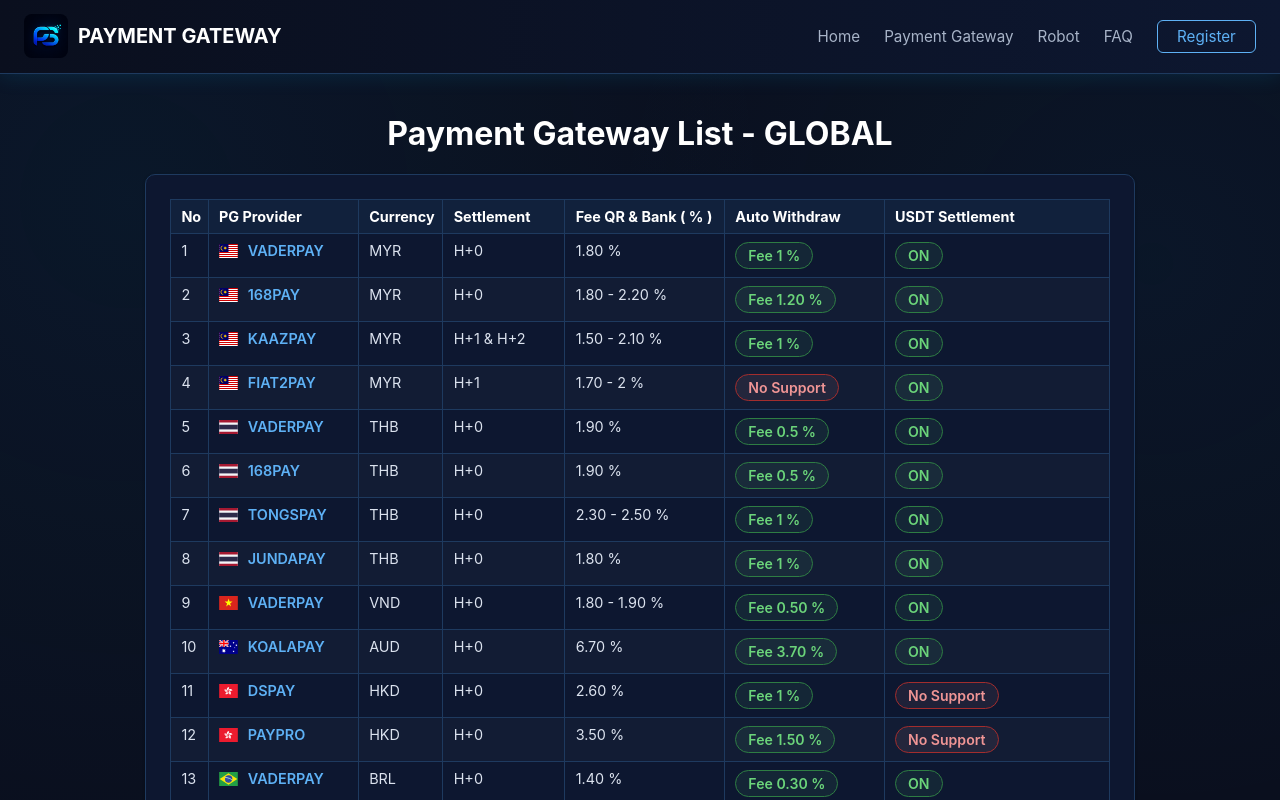
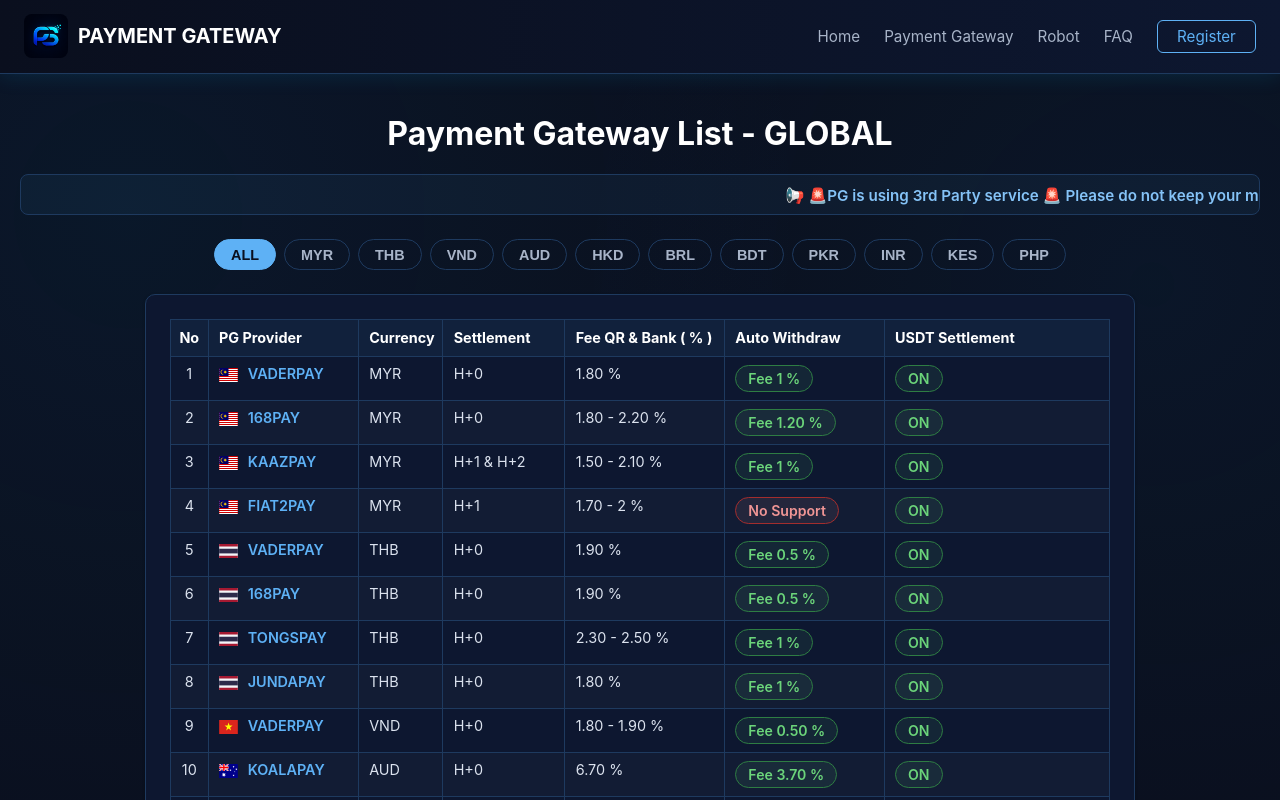
Before and after one commit to trendycs-alt/listpg, a Next.js app: page /payment-gateway/global in a window 1280 px wide. Shown: the top 800 px of the page. Built offline with nearby package versions, Linux system fonts and the light colour scheme.

Commit message:
disclaimer update

```diff
--- a/app/globals.css
+++ b/app/globals.css
@@ -445,13 +445,19 @@
 }
 
 
-.pga-table th:nth-child(1) { width: 2.5%; }
+.pga-table th:nth-child(1),
+.pga-table td:nth-child(1) {
+  width: 3%;
+  padding-left: 0.5rem;
+  padding-right: 0.5rem;
+  text-align: center;
+}
 .pga-table th:nth-child(2) { width: 11%; }
-.pga-table th:nth-child(3) { width: 10%; }
+.pga-table th:nth-child(3) { width: 11.5%; }
 .pga-table th:nth-child(4) { width: 7.5%; }
-.pga-table th:nth-child(5) { width: 15%; }
+.pga-table th:nth-child(5) { width: 16%; }
 .pga-table th:nth-child(6) { width: 11%; }
-.pga-table th:nth-child(7) { width: 43%; }
+.pga-table th:nth-child(7) { width: 40%; }
 
 .pga-table th,
 .pga-table td {
@@ -466,6 +472,10 @@
   background: rgba(94, 177, 245, 0.06);
   color: #fff;
   font-weight: 700;
+  vertical-align: middle;
+  padding-top: 1rem;
+  padding-bottom: 1rem;
+  line-height: 1.4;
 }
 
 .pga-table tbody tr:nth-child(even) {
@@ -496,6 +506,34 @@
 
 .pga-table-global {
   min-width: 800px;
+}
+
+/* ---------- Marquee running text ---------- */
+.marquee-box {
+  overflow: hidden;
+  white-space: nowrap;
+  background: rgba(94, 177, 245, 0.06);
+  border: 1px solid #1e3a5f;
+  border-radius: 8px;
+  padding: 0.6rem 0;
+  margin-bottom: 1.5rem;
+  position: sticky;
+  top: 70px; /* sesuaikan dengan tinggi navbar kamu */
+  z-index: 50;
+}
+
+.marquee-text {
+  display: inline-block;
+  padding-left: 100%;
+  color: #85c3f7;
+  font-weight: 600;
+  font-size: 0.95rem;
+  animation: marquee-scroll 55s linear infinite;
+}
+
+@keyframes marquee-scroll {
+  0%   { transform: translateX(0); }
+  100% { transform: translateX(-100%); }
 }
 
 /* Lebar kolom khusus tabel GLOBAL */
@@ -531,6 +569,37 @@
   padding: 0.5rem 0.65rem;
 }
 
+.currency-filter {
+  display: flex;
+  flex-wrap: wrap;
+  gap: 8px;
+  justify-content: center;
+  margin-bottom: 1.5rem;
+}
+
+.filter-btn {
+  background: transparent;
+  border: 1px solid #1e3a5f;
+  color: #a8b4c8;
+  padding: 0.4rem 1rem;
+  border-radius: 20px;
+  font-size: 0.9rem;
+  font-weight: 600;
+  cursor: pointer;
+  transition: all 0.2s ease;
+}
+
+.filter-btn:hover {
+  border-color: #5eb1f5;
+  color: #5eb1f5;
+}
+
+.filter-btn-active {
+  background: #5eb1f5;
+  border-color: #5eb1f5;
+  color: #0a0f1e;
+}
+
 /* Status pills */
 .pill {
   display: inline-block;
@@ -539,7 +608,8 @@
   font-size: 0.88rem;
   font-weight: 600;
   border: 1px solid;
-  white-space: nowrap;
+  white-space: normal;
+  word-break: break-word;
 }
 
 .pill-ok {
@@ -613,6 +683,65 @@
 .register-button:hover {
   background: #85c3f7;
   transform: translateY(-2px);
+}
+
+/* ---------- Disclaimer / Himbauan box ---------- */
+.disclaimer-box {
+  background: rgba(240, 180, 40, 0.08);
+  border: 1px solid rgba(240, 180, 40, 0.4);
+  border-radius: 10px;
+  padding: 1rem 1.5rem;
+  margin-bottom: 1.5rem;
+  display: flex;
+  gap: 14px;
+  align-items: flex-start;
+}
+
+.disclaimer-icon {
+  flex-shrink: 0;
+  font-size: 1.4rem;
+  line-height: 1;
+}
+
+.disclaimer-title {
+  color: #f0b428;
+  font-weight: 700;
+  margin: 0 0 0.4rem;
+  font-size: 1rem;
+  letter-spacing: 0.5px;
+}
+
+.disclaimer-text {
+  color: #d9c9a3;
+  font-size: 0.92rem;
+  line-height: 1.6;
+  margin: 0;
+}
+
+/* Toggle indicator ▼▲ - hanya relevan/tampil di mobile */
+.disclaimer-toggle {
+  display: none;
+  font-size: 0.8rem;
+  font-weight: 400;
+  color: #d9c9a3;
+}
+
+@media (max-width: 720px) {
+  .disclaimer-box {
+    cursor: pointer;
+  }
+
+  .disclaimer-toggle {
+    display: inline;
+  }
+
+  .disclaimer-text {
+    display: none;
+  }
+
+  .disclaimer-expanded .disclaimer-text {
+    display: block;
+  }
 }
 
 /* ---------- Keterangan / info box ---------- */
--- a/app/payment-gateway/global/page.js
+++ b/app/payment-gateway/global/page.js
@@ -1,45 +1,39 @@
+"use client";
+
+import { useState } from "react";
 import Link from "next/link";
 import { globalProviders } from "../../../data/global-providers";
 
-// Helper: aman dipakai walau value undefined/null
 function safeIncludes(value, keyword) {
   return typeof value === "string" && value.includes(keyword);
 }
 
-// Mapping kode currency -> kode negara (dipakai flag-icons, format ISO 3166-1 alpha-2).
-// Tambah baris baru di sini kalau nanti ada currency lain.
 const CURRENCY_COUNTRY = {
-  THB: "th", // Thailand
-  MYR: "my", // Malaysia
-  VND: "vn", // Vietnam
-  AUD: "au", // Australia
-  HKD: "hk", // Hongkong
-  BRL: "br", // Brazil
-  INR: "in", // India
-  BDT: "bd", // Bangladesh
-  PKR: "pk", // Pakistan
-  KES: "ke", // Kenya
-  PHP: "ph", // Philippines
+  THB: "th",
+  MYR: "my",
+  VND: "vn",
+  AUD: "au",
+  HKD: "hk",
+  BRL: "br",
+  INR: "in",
+  BDT: "bd",
+  PKR: "pk",
+  KES: "ke",
+  PHP: "ph",
 };
 
-// Bendera kecil di depan nama provider (gantiin bulatan hijau)
 function ProviderFlag({ currencyCode = "" }) {
   const countryCode = CURRENCY_COUNTRY[currencyCode];
-  if (!countryCode) return <span>🟢</span>; // fallback kalau currency belum ada di mapping
+  if (!countryCode) return <span>🟢</span>;
   return (
-    <span
-      className={`fi fi-${countryCode}`}
-      style={{ marginRight: "6px" }}
-    />
+    <span className={`fi fi-${countryCode}`} style={{ marginRight: "6px" }} />
   );
 }
 
-// Kolom Currency: teks polos, tanpa bendera
 function CurrencyText({ code = "" }) {
   return <span>{code}</span>;
 }
 
-// Pill hijau/merah untuk Auto Withdraw & USDT Settlement
 function StatusCell({ value = "" }) {
   if (safeIncludes(value, "No Support")) {
     return <span className="pill pill-danger">{value}</span>;
@@ -48,9 +42,39 @@
 }
 
 export default function PaymentGatewayGlobal() {
+  const [selectedCurrency, setSelectedCurrency] = useState("ALL");
+
+  const currencyList = ["ALL", ...new Set(globalProviders.map((p) => p.Currency))];
+
+  const filteredProviders =
+    selectedCurrency === "ALL"
+      ? globalProviders
+      : globalProviders.filter((p) => p.Currency === selectedCurrency);
+
   return (
     <div className="page">
       <h1>Payment Gateway List - GLOBAL</h1>
+      <div className="marquee-box">
+      <span className="marquee-text">
+      📢 🚨PG is using 3rd Party service 🚨 Please do not keep your money inside PG 🚨
+            FREEZING OF FUNDS by the Bank / Relevant Authorities / PG ? 🚨
+            QRIS & VA fraud by members / fraud by PG ?
+            ⚠️⚠️⚠️⚠️⚠️⚠️ NOT ENGINE RESPONSIBILITY ⚠️⚠️⚠️⚠️⚠️⚠️
+            All available Payment Gateway have been verified. HOWEVER, there is still a possibility of unforeseen risks, and ENGINE shall not be held responsible for any losses or issues arising from such risks
+      </span>
+</div>
+      <div className="currency-filter">
+        {currencyList.map((cur) => (
+          <button
+            key={cur}
+            className={`filter-btn ${selectedCurrency === cur ? "filter-btn-active" : ""}`}
+            onClick={() => setSelectedCurrency(cur)}
+          >
+            {cur}
+          </button>
+        ))}
+      </div>
+
       <div className="card table-card table-card-global">
         <table className="pga-table pga-table-global">
           <thead>
@@ -65,9 +89,9 @@
             </tr>
           </thead>
           <tbody>
-            {globalProviders.map((p) => (
+            {filteredProviders.map((p, index) => (
               <tr key={p.no} className={p.highlight ? "row-highlight" : ""}>
-                <td>{p.no}</td>
+              <td>{index + 1}</td>
                 <td>
                   {p.path ? (
                     <Link href={p.path}>
@@ -95,12 +119,11 @@
           </tbody>
         </table>
 
-        {/* Versi mobile: card per provider */}
         <div className="pga-cards">
-          {globalProviders.map((p) => (
+          {filteredProviders.map((p, index) => (
             <div key={p.no} className={`pga-card ${p.highlight ? "card-highlight" : ""}`}>
-              <div className="pga-card-header">
-                <span className="pga-card-no">{p.no}.</span>
+            <div className="pga-card-header">
+            <span className="pga-card-no">{index + 1}.</span>
                 {p.path ? (
                   <Link href={p.path} className="pga-card-name">
                     <ProviderFlag currencyCode={p.Currency} /> {p.name}
```
Also changed, not shown: app/page.js (+34 -0 lines), app/payment-gateway/idr/page.js (+9 -0 lines).
